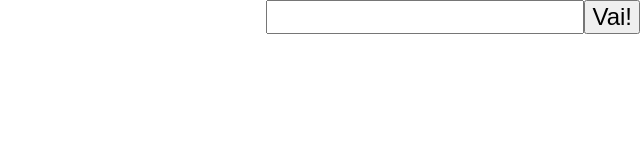
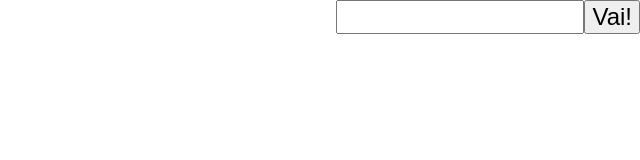
Before and after one commit to alexbrollo/ami, a plain HTML site: page progetto3.html in a window 1280 px wide. Shown: the full height of the page, 640-1280 px from the left. Drawn offline with Linux system fonts and the light colour scheme.

Commit message:
Update progetto3.html
modifica campoinput size=15

```diff
--- a/progetto3.html
+++ b/progetto3.html
@@ -11,7 +11,7 @@
   <!-- progetto1 attiva la routine di addestramento per il riconoscimento dei caratteri bengalesi -->
 </head><body>
 <div id="main">
-	<div id="header"><input id="input" type="text"><button id="vai">Vai!</button>
+	<div id="header"><input id="input" type="text" size=15><button id="vai">Vai!</button>
 	</div>
 	<div id="titolo">
 		<p></p>
```
